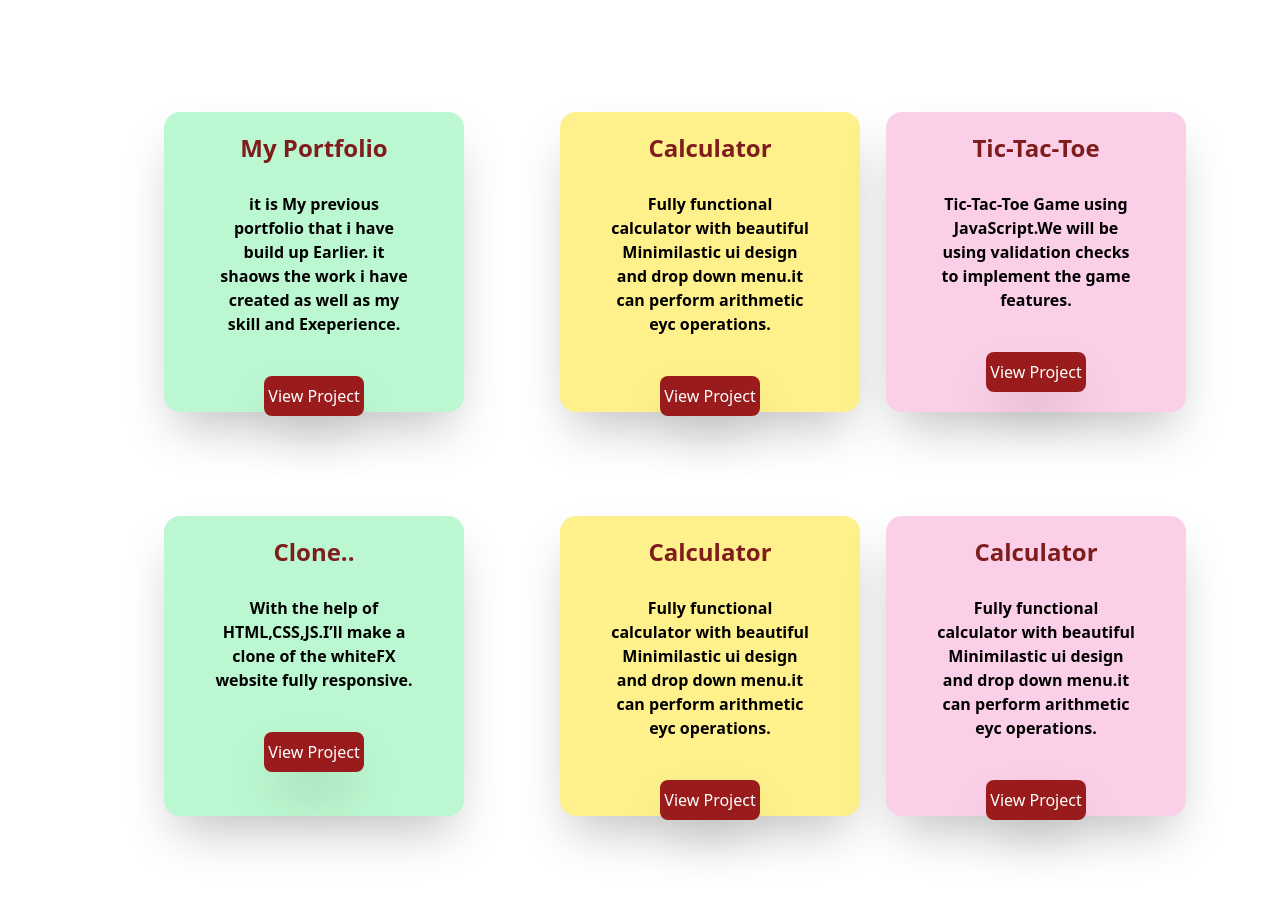
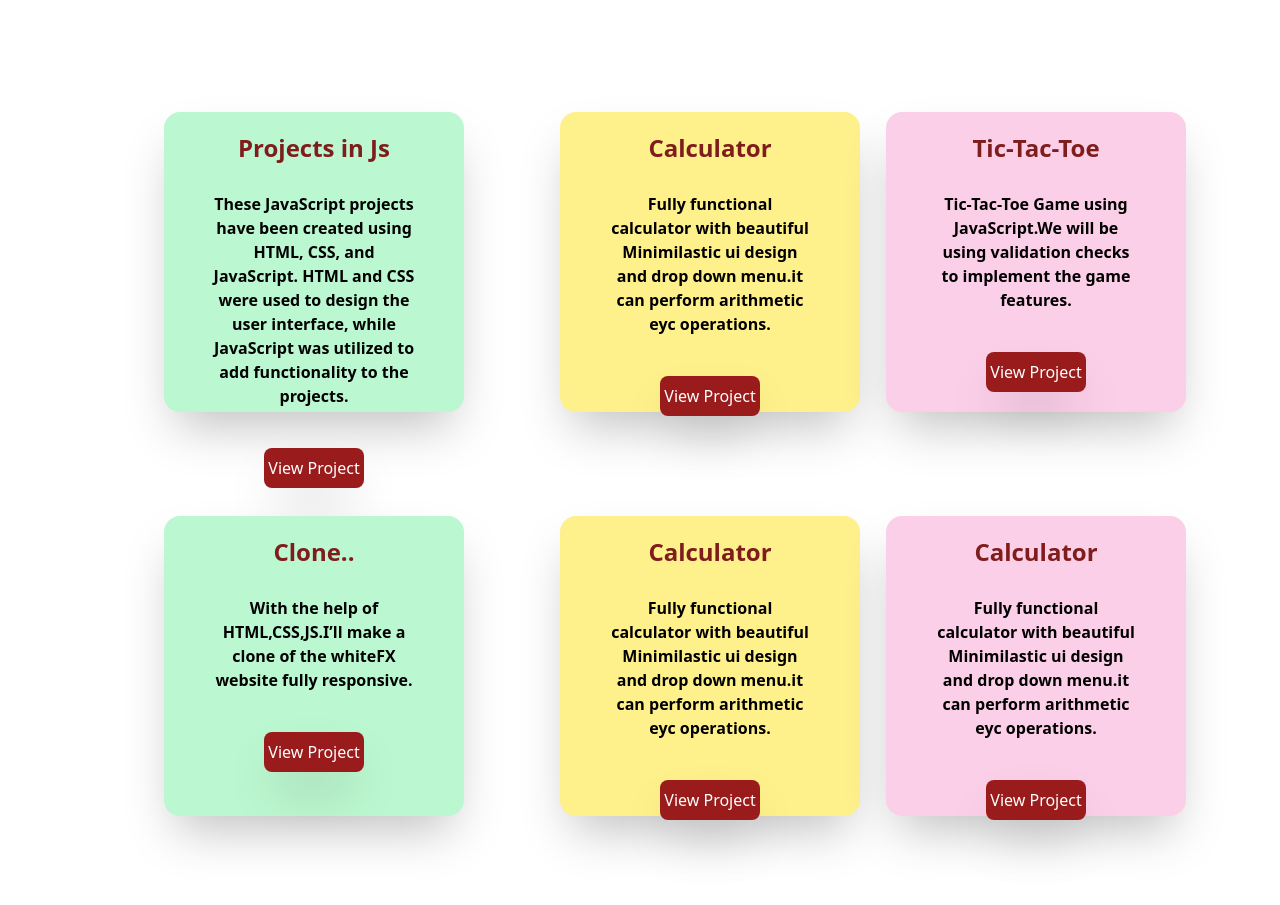
Before and after one commit to PRIYANKAKUMARI9/Portfolio-in-react-Tailwind-full, a React (Vite) app: page / in a window 1280 px wide. Shown: the part 1320-2225 px from the top of the page. Built offline with nearby package versions, Linux system fonts and the light colour scheme.

Commit message:
add link

```diff
--- a/src/Component/Portfolio.jsx
+++ b/src/Component/Portfolio.jsx
@@ -13,8 +13,8 @@ function Portfolio() {
      <div className=' max-w-screen-2xl container  px-4 md:px-20 '>
           <div className=' bg-green-200 md:h-[300px] md:w-[300px] md:mx-20 pt-5 pb-5 mt-24 rounded-2xl shadow-2xl hover:scale-105 duration-150'>
              <div className=' text-center justify-center mx-12 '>
-             <h1 className=' text-red-900 font-bold text-2xl'>My Portfolio</h1>
-             <p className=' mt-7 font-bold '>it is My previous portfolio that i have build up Earlier. it shaows the work i have created as well as my skill and Exeperience.</p>
+             <h1 className=' text-red-900 font-bold text-2xl'>Projects in Js</h1>
+             <p className=' mt-7 font-bold '>These JavaScript projects have been created using HTML, CSS, and JavaScript. HTML and CSS were used to design the user interface, while JavaScript was utilized to add functionality to the projects. </p>
             <a href="">
             <button className=' bg-red-800 h-[40px] w-[100px] mt-10 rounded-lg text-white shadow-2xl hover:bg-green-900'>View Project</button>
             </a>
```
